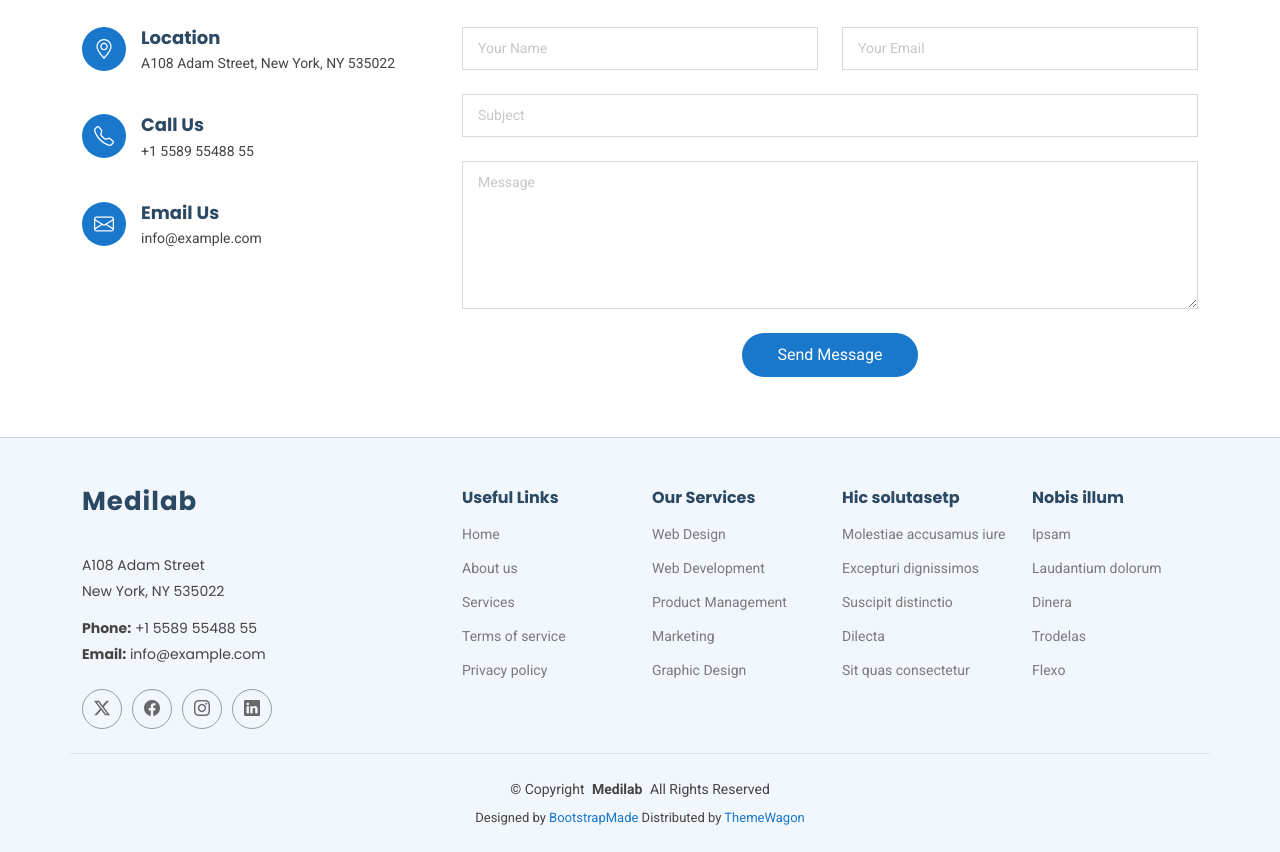
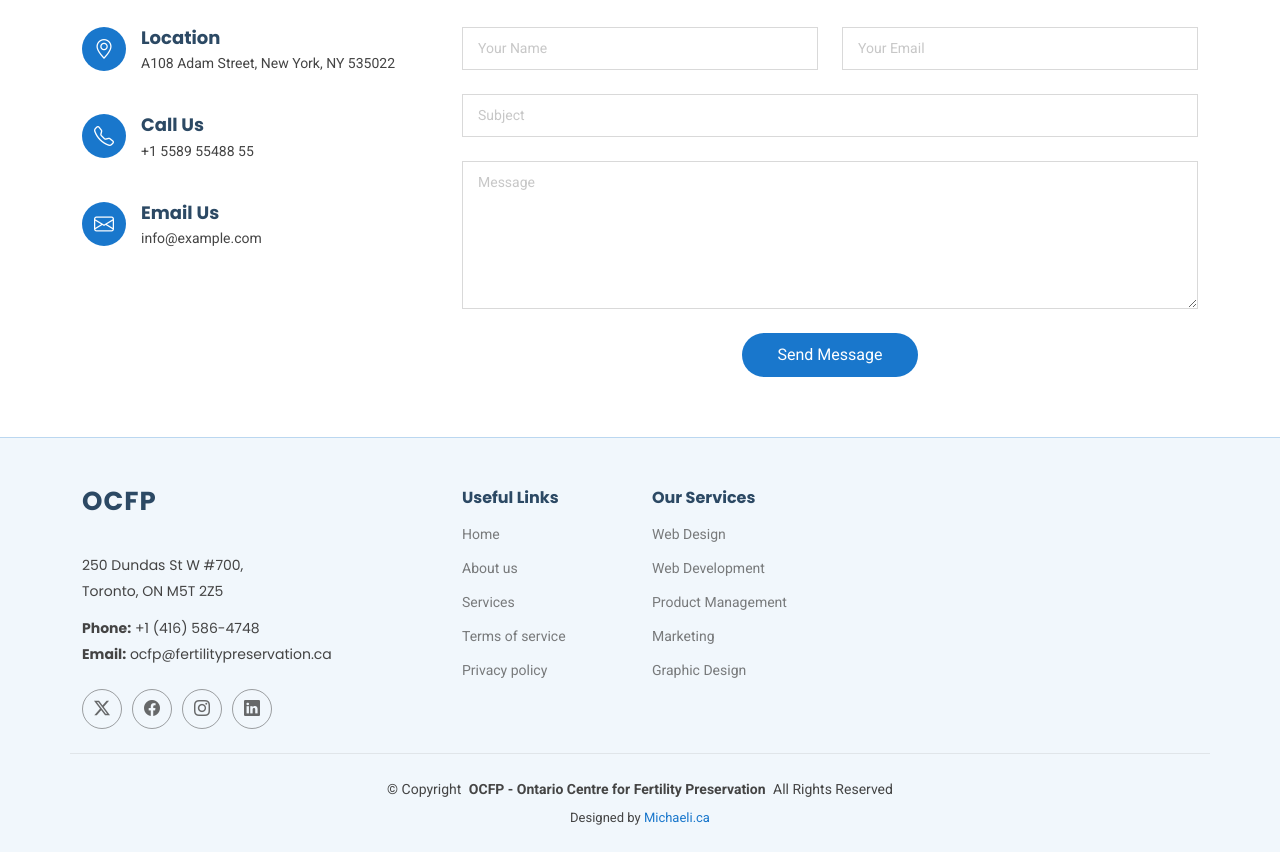
Before and after one commit to ofirttys/OCFP, a plain HTML site: page index.html in a window 1280 px wide. Shown: the part 7694-8546 px from the top of the page. Drawn offline with Linux system fonts and the light colour scheme; animation ran at ten frames a second.

Commit message:
Update contact

```diff
--- a/index.html
+++ b/index.html
@@ -921,11 +921,11 @@
       <!-- Section Title -->
       <div class="container section-title" data-aos="fade-up">
         <h2>Contact</h2>
-        <p>Necessitatibus eius consequatur ex aliquid fuga eum quidem sint consectetur velit</p>
+        <p>...</p>
       </div><!-- End Section Title -->
 
       <div class="mb-5" data-aos="fade-up" data-aos-delay="200">
-        <iframe style="border:0; width: 100%; height: 270px;" src="https://www.google.com/maps/embed?pb=!1m14!1m8!1m3!1d48389.78314118045!2d-74.006138!3d40.710059!3m2!1i1024!2i768!4f13.1!3m3!1m2!1s0x89c25a22a3bda30d%3A0xb89d1fe6bc499443!2sDowntown%20Conference%20Center!5e0!3m2!1sen!2sus!4v1676961268712!5m2!1sen!2sus" frameborder="0" allowfullscreen="" loading="lazy" referrerpolicy="no-referrer-when-downgrade"></iframe>
+        <iframe style="border:0; width: 100%; height: 270px;" src="https://www.google.com/maps/embed?pb=!1m18!1m12!1m3!1d184158.51988434375!2d-79.30463055318364!3d43.84594371959322!2m3!1f0!2f0!3f0!3m2!1i1024!2i768!4f13.1!3m3!1m2!1s0x882b34c8cd70f27f%3A0xf4894ed8244c4f58!2sMount%20Sinai%20Fertility!5e0!3m2!1siw!2sca!4v1746375435063!5m2!1siw!2sca" frameborder="0" allowfullscreen="" loading="lazy" referrerpolicy="no-referrer-when-downgrade"></iframe>
       </div><!-- End Google Maps -->
 
       <div class="container" data-aos="fade-up" data-aos-delay="100">
@@ -1005,13 +1005,13 @@
       <div class="row gy-4">
         <div class="col-lg-4 col-md-6 footer-about">
           <a href="index.html" class="logo d-flex align-items-center">
-            <span class="sitename">Medilab</span>
+            <span class="sitename">OCFP</span>
           </a>
           <div class="footer-contact pt-3">
-            <p>A108 Adam Street</p>
-            <p>New York, NY 535022</p>
-            <p class="mt-3"><strong>Phone:</strong> <span>+1 5589 55488 55</span></p>
-            <p><strong>Email:</strong> <span>info@example.com</span></p>
+            <p>250 Dundas St W #700,</p>
+            <p>Toronto, ON M5T 2Z5</p>
+            <p class="mt-3"><strong>Phone:</strong> <span>+1 (416) 586-4748</span></p>
+            <p><strong>Email:</strong> <span>ocfp@fertilitypreservation.ca</span></p>
           </div>
           <div class="social-links d-flex mt-4">
             <a href=""><i class="bi bi-twitter-x"></i></a>
@@ -1043,39 +1043,13 @@
           </ul>
         </div>
 
-        <div class="col-lg-2 col-md-3 footer-links">
-          <h4>Hic solutasetp</h4>
-          <ul>
-            <li><a href="#">Molestiae accusamus iure</a></li>
-            <li><a href="#">Excepturi dignissimos</a></li>
-            <li><a href="#">Suscipit distinctio</a></li>
-            <li><a href="#">Dilecta</a></li>
-            <li><a href="#">Sit quas consectetur</a></li>
-          </ul>
-        </div>
-
-        <div class="col-lg-2 col-md-3 footer-links">
-          <h4>Nobis illum</h4>
-          <ul>
-            <li><a href="#">Ipsam</a></li>
-            <li><a href="#">Laudantium dolorum</a></li>
-            <li><a href="#">Dinera</a></li>
-            <li><a href="#">Trodelas</a></li>
-            <li><a href="#">Flexo</a></li>
-          </ul>
-        </div>
-
       </div>
     </div>
 
     <div class="container copyright text-center mt-4">
-      <p>© <span>Copyright</span> <strong class="px-1 sitename">Medilab</strong> <span>All Rights Reserved</span></p>
+      <p>© <span>Copyright</span> <strong class="px-1 sitename">OCFP - Ontario Centre for Fertility Preservation</strong> <span>All Rights Reserved</span></p>
       <div class="credits">
-        <!-- All the links in the footer should remain intact. -->
-        <!-- You can delete the links only if you've purchased the pro version. -->
-        <!-- Licensing information: https://bootstrapmade.com/license/ -->
-        <!-- Purchase the pro version with working PHP/AJAX contact form: [buy-url] -->
-        Designed by <a href="https://bootstrapmade.com/">BootstrapMade</a> Distributed by <a href=“https://themewagon.com>ThemeWagon
+        Designed by <a href="https://michaeli.ca/">Michaeli.ca</a>
       </div>
     </div>
 
```
